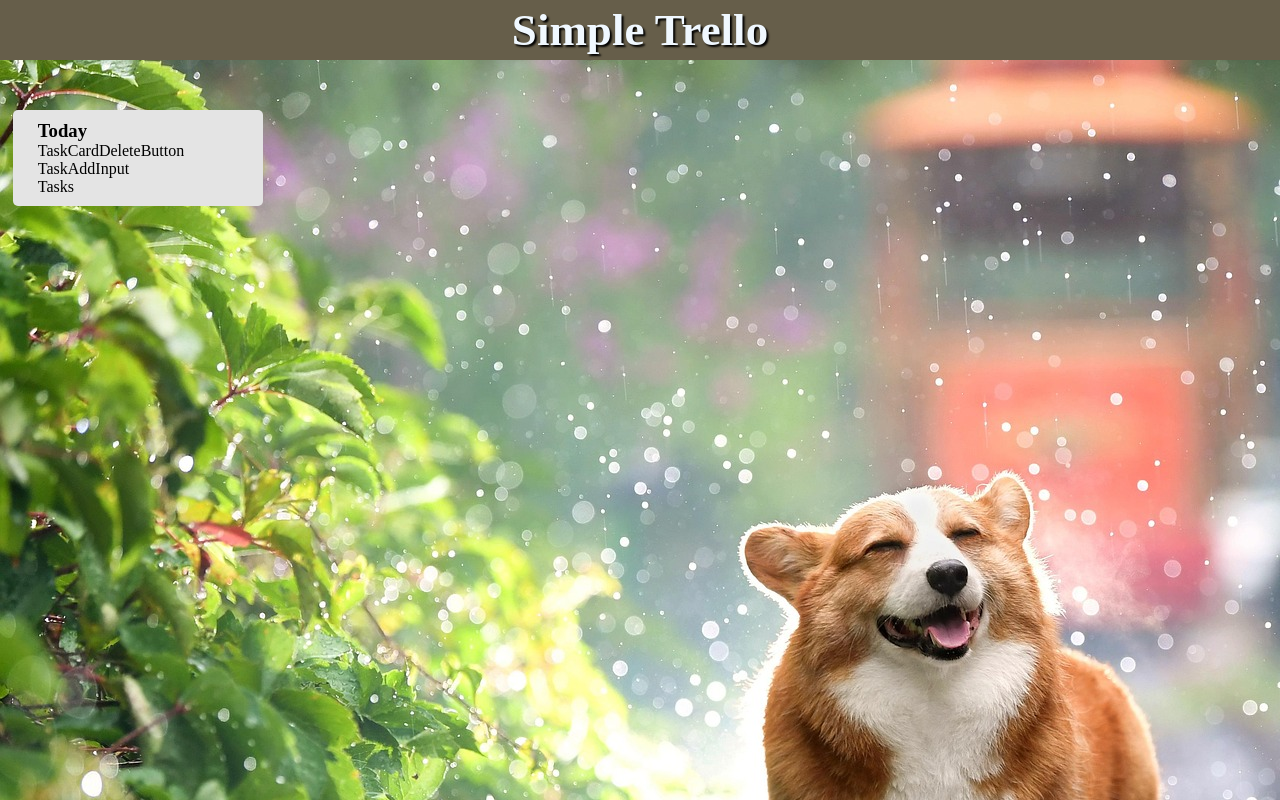
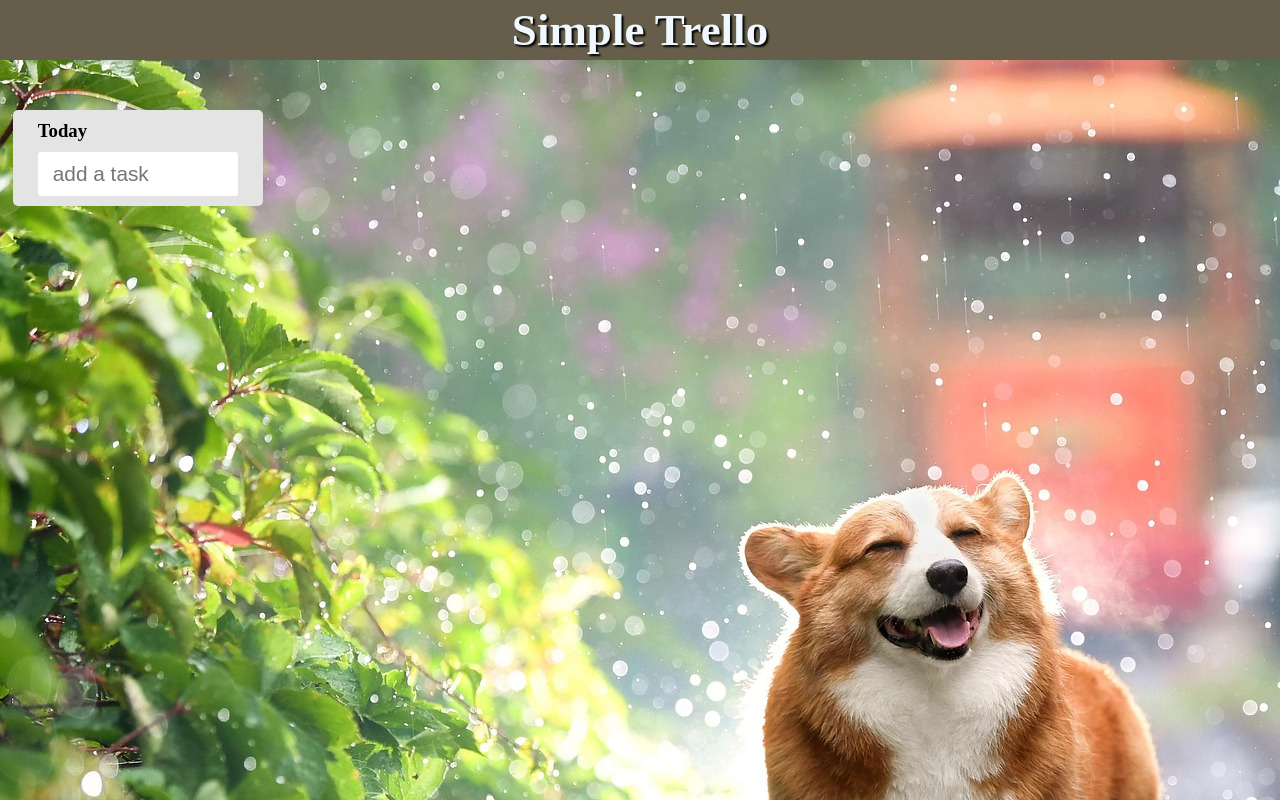
Before and after one commit to uttih/trello-clone, a React (Create React App) app: page / in a window 1280 px wide. Built offline with nearby package versions, Linux system fonts and the light colour scheme.

Commit message:
2023/10/15
6-33

```diff
--- a/package.json
+++ b/package.json
@@ -34,5 +34,8 @@
       "last 1 firefox version",
       "last 1 safari version"
     ]
+  },
+  "devDependencies": {
+    "@babel/plugin-proposal-private-property-in-object": "^7.21.11"
   }
 }
--- a/src/components/task/TaskCard.jsx
+++ b/src/components/task/TaskCard.jsx
@@ -1,15 +1,22 @@
-import React from "react";
+import React, { useState } from "react";
 import { TaskCardTitle } from "./TaskCardTitle";
 import { TaskCardDeleteButton } from "./button/TaskCardDeleteButton";
 import { TaskAddInput } from "./input/TaskAddInput";
 import { Tasks } from "./Tasks";
 
 export const TaskCard = () => {
+  const [inputText, setInputText] = useState("");
+  const [taskList, setTaskList] = useState([]);
   return (
     <div className="taskCard">
       <TaskCardTitle />
       <TaskCardDeleteButton />
-      <TaskAddInput />
+      <TaskAddInput
+        inputText={inputText}
+        setInputText={setInputText}
+        setTaskList={setTaskList}
+        taskList={taskList}
+      />
       <Tasks />
     </div>
   );
--- a/src/components/task/TaskCardTitle.jsx
+++ b/src/components/task/TaskCardTitle.jsx
@@ -22,10 +22,17 @@ export const TaskCardTitle = () => {
   };
 
   return (
-    <div onClick={handleClick}>
+    <div onClick={handleClick} className="taskCardTitleInputArea">
       {isClick ? (
         <form onSubmit={handleSubmit}>
-          <input type="text" onChange={handleChange} onBlur={handleBlur} />
+          <input
+            className="taskCardTitleInput"
+            autoFocus
+            type="text"
+            onChange={handleChange}
+            onBlur={handleBlur}
+            value={inputCardTitle}
+          />
         </form>
       ) : (
         <h3>{inputCardTitle}</h3>
--- a/src/components/task/Tasks.jsx
+++ b/src/components/task/Tasks.jsx
@@ -1,5 +1,5 @@
 import React from "react";
 
 export const Tasks = () => {
-  return <div>Tasks</div>;
+  return <div></div>;
 };
--- a/src/components/task/button/TaskCardDeleteButton.jsx
+++ b/src/components/task/button/TaskCardDeleteButton.jsx
@@ -1,5 +1,5 @@
 import React from "react";
 
 export const TaskCardDeleteButton = () => {
-  return <div>TaskCardDeleteButton</div>;
+  return <div></div>;
 };
--- a/src/components/task/input/TaskAddInput.jsx
+++ b/src/components/task/input/TaskAddInput.jsx
@@ -1,5 +1,29 @@
 import React from "react";
 
-export const TaskAddInput = () => {
-  return <div>TaskAddInput</div>;
+export const TaskAddInput = ({
+  inputText,
+  setInputText,
+  setTaskList,
+  taskList,
+}) => {
+  const handleSubmit = (e) => {
+    e.preventDefault();
+    console.log(e);
+  };
+
+  const handleChange = (e) => {
+    setInputText(e.target.value);
+  };
+  return (
+    <div>
+      <form onSubmit={handleSubmit}>
+        <input
+          type="text"
+          placeholder="add a task"
+          className="taskAddInput"
+          onChange={handleChange}
+        />
+      </form>
+    </div>
+  );
 };
```
Also changed, not shown: 1 other file (tests, documents, lock files or other folders).
